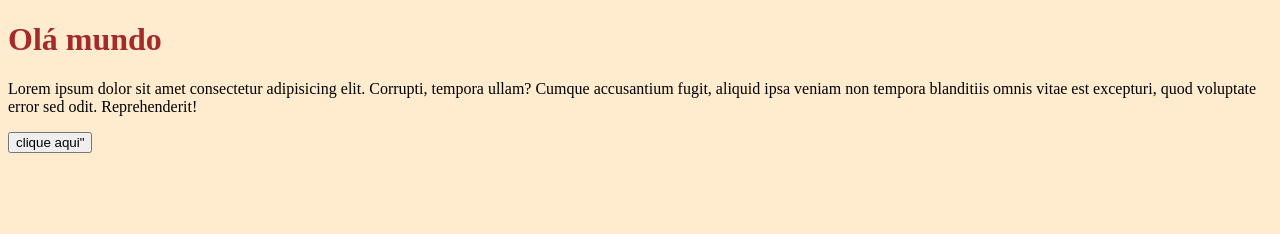
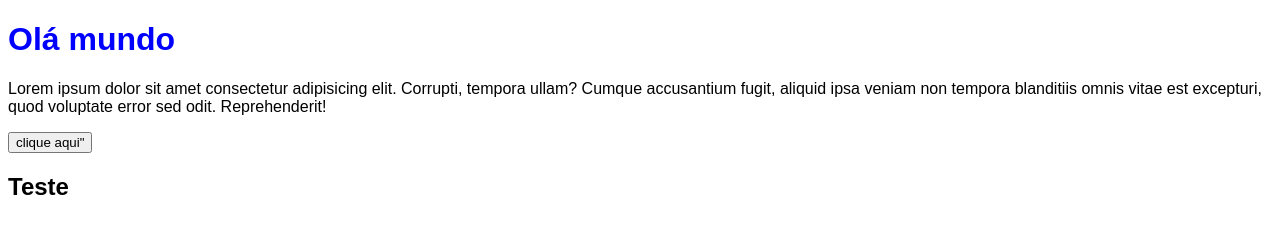
Before and after one commit to Pedronovaes1/primeiroreposit-rio, a plain HTML site: page index.html in a window 1280 px wide. Drawn offline with Linux system fonts and the light colour scheme.

Commit message:
add css no projeto

```diff
--- /dev/null
+++ b/Estilos/style.css
@@ -0,0 +1,7 @@
+body{
+    font-family: Arial, Helvetica, sans-serif;
+}
+h1{
+    color: blue;
+
+}
--- a/index.html
+++ b/index.html
@@ -4,7 +4,7 @@
     <meta charset="UTF-8">
     <meta name="viewport" content="width=device-width, initial-scale=1.0">
     <title>Document</title>
-    <link rel="stylesheet" href="style.css">
+    <link rel="stylesheet" href="./Estilos/style.css">
 </head>
 <body>
     <h1>Olá mundo</h1>
@@ -12,5 +12,7 @@
 
     <button>clique aqui"</button>
     <a href=""></a>
+
+    <h2>Teste</h2>
 </body>
 </html>
--- a/style.css
+++ /dev/null
@@ -1,7 +0,0 @@
-h1{
-    color: brown;
-}
-
-body{
-    background-color: blanchedalmond;
-}
```
